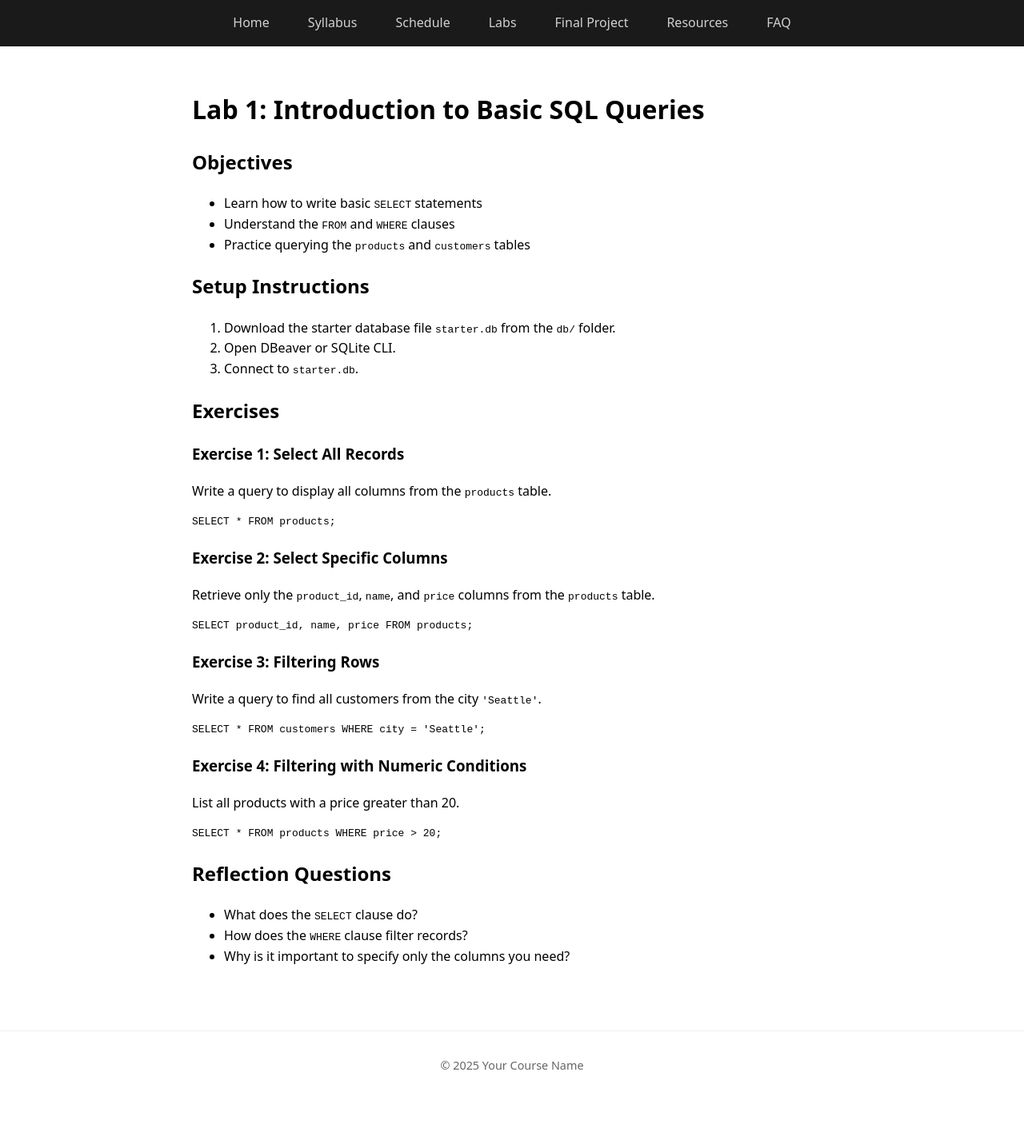
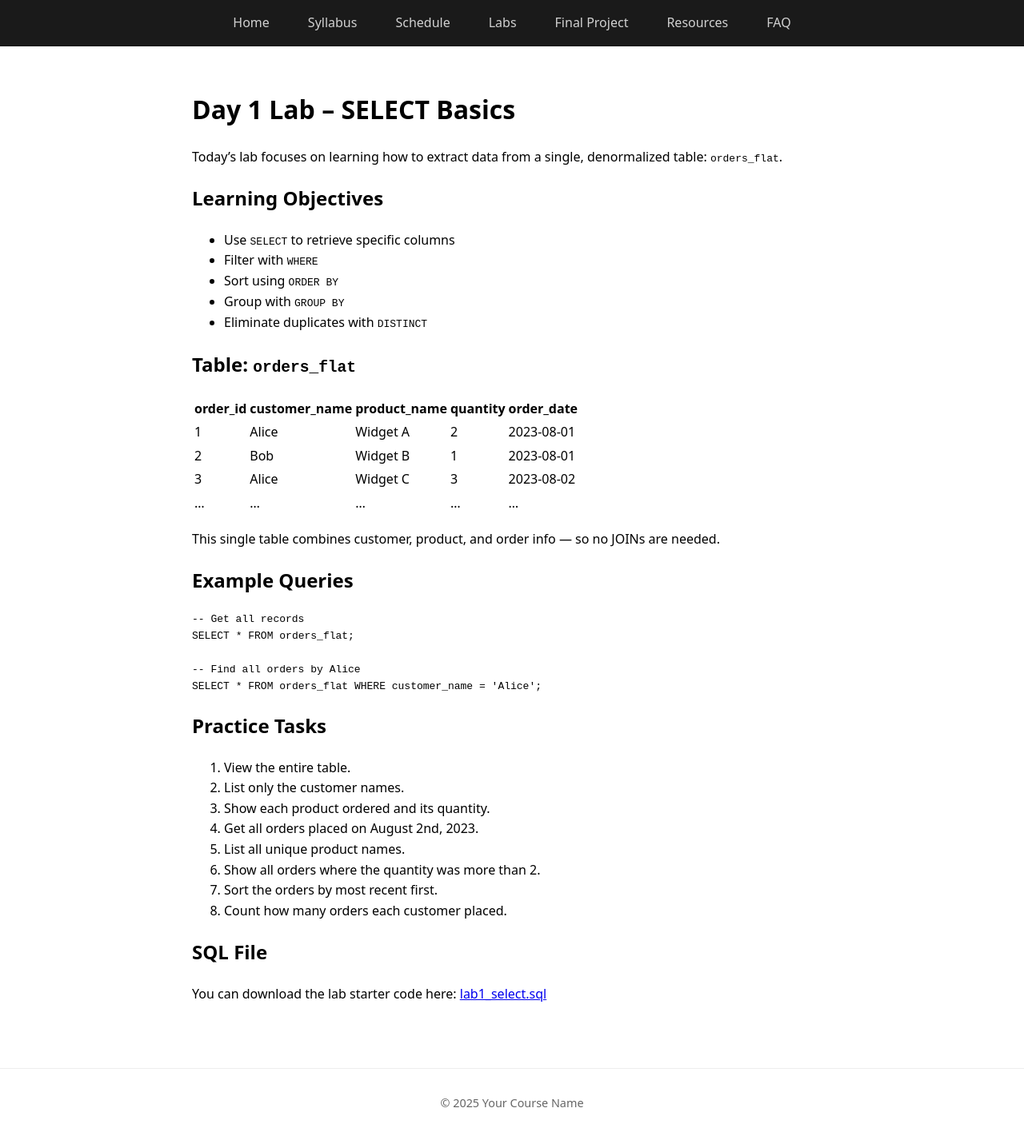
Before and after one commit to sacrophyte/parkland_csc176, a Jekyll site: the page built from docs/labs/day1.md, in a window 1280 px wide. Shown: the whole page at 80% size. Built offline with Jekyll 4.4.1, drawn with Linux system fonts in a browser that asks for light colours; our own code applies the rules of GitHub Pages for plain Markdown files; before the commit the page ends 1374 px from its top, so only the background shows below that.

Commit message:
not empty

````diff
--- a/docs/labs/day1.md
+++ b/docs/labs/day1.md
@@ -1,51 +1,52 @@
 ---
 layout: default
-title: Lab 1: Introduction to Basic SQL Queries
+title: Day 1 - SELECT Basics
 ---
 
-# Lab 1: Introduction to Basic SQL Queries
+# Day 1 Lab – SELECT Basics
 
-## Objectives
-- Learn how to write basic `SELECT` statements
-- Understand the `FROM` and `WHERE` clauses
-- Practice querying the `products` and `customers` tables
+Today’s lab focuses on learning how to extract data from a single, denormalized table: `orders_flat`.
 
-## Setup Instructions
-1. Download the starter database file `starter.db` from the `db/` folder.
-2. Open DBeaver or SQLite CLI.
-3. Connect to `starter.db`.
+## Learning Objectives
 
-## Exercises
+- Use `SELECT` to retrieve specific columns
+- Filter with `WHERE`
+- Sort using `ORDER BY`
+- Group with `GROUP BY`
+- Eliminate duplicates with `DISTINCT`
 
-### Exercise 1: Select All Records
-Write a query to display all columns from the `products` table.
+## Table: `orders_flat`
+
+| order_id | customer_name | product_name | quantity | order_date |
+|----------|----------------|--------------|----------|------------|
+| 1        | Alice          | Widget A     | 2        | 2023-08-01 |
+| 2        | Bob            | Widget B     | 1        | 2023-08-01 |
+| 3        | Alice          | Widget C     | 3        | 2023-08-02 |
+| ...      | ...            | ...          | ...      | ...        |
+
+This single table combines customer, product, and order info — so no JOINs are needed.
+
+## Example Queries
 
 ```sql
-SELECT * FROM products;
+-- Get all records
+SELECT * FROM orders_flat;
+
+-- Find all orders by Alice
+SELECT * FROM orders_flat WHERE customer_name = 'Alice';
 ```
 
-### Exercise 2: Select Specific Columns
-Retrieve only the `product_id`, `name`, and `price` columns from the `products` table.
+## Practice Tasks
 
-```sql
-SELECT product_id, name, price FROM products;
-```
+1. View the entire table.
+2. List only the customer names.
+3. Show each product ordered and its quantity.
+4. Get all orders placed on August 2nd, 2023.
+5. List all unique product names.
+6. Show all orders where the quantity was more than 2.
+7. Sort the orders by most recent first.
+8. Count how many orders each customer placed.
 
-### Exercise 3: Filtering Rows
-Write a query to find all customers from the city `'Seattle'`.
+## SQL File
 
-```sql
-SELECT * FROM customers WHERE city = 'Seattle';
-```
-
-### Exercise 4: Filtering with Numeric Conditions
-List all products with a price greater than 20.
-
-```sql
-SELECT * FROM products WHERE price > 20;
-```
-
-## Reflection Questions
-- What does the `SELECT` clause do?
-- How does the `WHERE` clause filter records?
-- Why is it important to specify only the columns you need?
+You can download the lab starter code here: [lab1_select.sql](lab1_select.sql)
````
Also changed, not shown: 1 other file.
